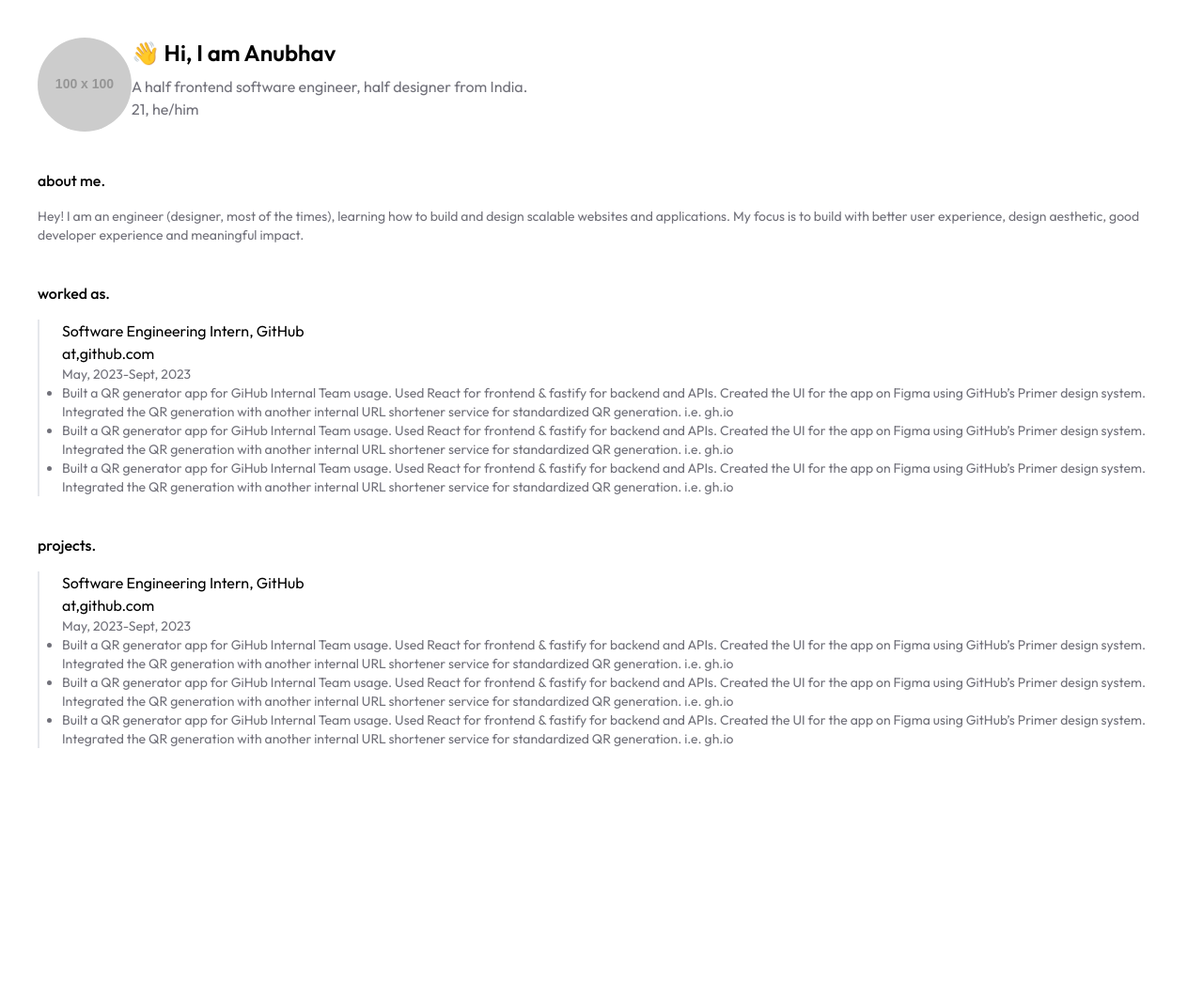
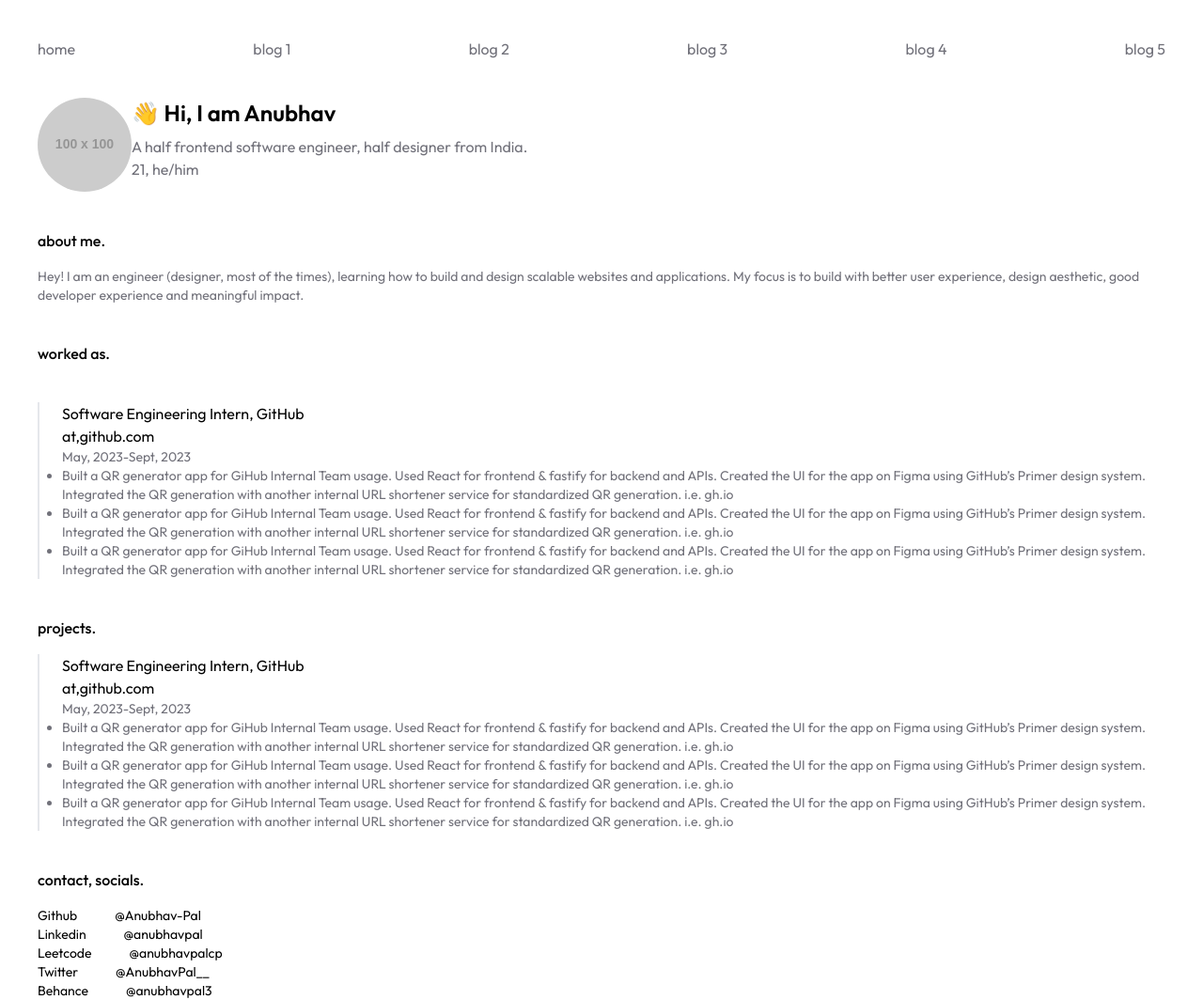
Before and after one commit to Anubhav-Pal/Portfolio, a Next.js app: page / in a window 1280 px wide. Shown: the whole page at 94% size. Before the commit the page ends 836 px from the top, so only its background shows below. Built offline with nearby package versions, Linux system fonts and the light colour scheme.

Commit message:
Add socials section

```diff
--- a/app/(home)/page.js
+++ b/app/(home)/page.js
@@ -1,16 +1,18 @@
 import Aboutme from "@/components/Aboutme";
 import HeroSection from "@/components/HeroSection";
+import Contact from "@/containers/Contact";
 import Projects from "@/containers/Projects";
 import Works from "@/containers/Works";
 
 export default function Page() {
   return (
-    <div className="main-home-container p-10">
+    <div className="main-home-container">
       <div className="flex flex-col gap-10">
         <HeroSection />
         <Aboutme/>
         <Works/>
         <Projects/>
+        <Contact/>
       </div>
     </div>
   )
--- a/app/layout.js
+++ b/app/layout.js
@@ -14,7 +14,9 @@ export default function RootLayout({ children }) {
     <html lang="en" className={outfit.className}>
       <body>
         <Navbar />
+        <div className="px-10">
         {children}
+        </div>
       </body>
     </html>
   );
--- a/components/HeroSection.jsx
+++ b/components/HeroSection.jsx
@@ -2,7 +2,7 @@ import React from 'react'
 
 const HeroSection = () => {
   return (
-    <div className='flex'>
+    <div className='flex mt-10  '>
       <div>
         <div><img src="https://placehold.co/100x100" className='rounded-full' alt="" /></div>
         <div></div>
--- a/components/Navbar.jsx
+++ b/components/Navbar.jsx
@@ -1,9 +1,29 @@
-import React from 'react'
+import React from 'react';
+import Link from 'next/link';
 
 const Navbar = () => {
   return (
-    <div className='font-bold'></div>
-  )
-}
+    <div className='flex text-sd items-center px-10 justify-between mt-10'>
+      <Link href="/">
+        <span>home</span>
+      </Link>
+      <Link href="/blog">
+        <span>blog 1</span>
+      </Link>
+      <Link href="/blog">
+        <span>blog 2</span>
+      </Link>
+      <Link href="/blog">
+        <span>blog 3</span>
+      </Link>
+      <Link href="/blog">
+        <span>blog 4</span>
+      </Link>
+      <Link href="/blog">
+        <span>blog 5</span>
+      </Link>
+    </div>
+  );
+};
 
-export default Navbar
+export default Navbar;
--- /dev/null
+++ b/containers/Contact.jsx
@@ -0,0 +1,50 @@
+import React from 'react'
+
+const Contact = () => {
+    const socials = [
+        {
+            platform: "Github",
+            link: "@Anubhav-Pal",
+            actualLink: "https://github.com/Anubhav-Pal"
+        },
+        {
+            platform: "Linkedin",
+            link: "@anubhavpal",
+            actualLink: "https://www.linkedin.com/in/anubhavpal/"
+        },
+        {
+            platform: "Leetcode",
+            link: "@anubhavpalcp",
+            actualLink: "https://leetcode.com/anubhavpalcp/"
+        },
+        {
+            platform: "Twitter",
+            link: "@AnubhavPal__",
+            actualLink: "https://twitter.com/AnubhavPal__"
+        },
+        {
+            platform: "Behance",
+            link: "@anubhavpal3",
+            actualLink: "https://www.behance.net/anubhavpal3"
+        },
+
+    ]
+    return (
+        <div>
+            <div className='font-medium mb-4'>contact, socials.</div>
+            <div className='flex flex-col'>
+                {
+                    socials.map((social) => (
+                        <div className='flex text-sm gap-10'>
+                            <div>{social.platform}</div>
+                            <div className='text- hover:text-green-400'><a href={social.actualLink}>{social.link}</a></div>
+                        </div>
+                    ))
+                }
+            </div>
+
+        </div>
+    )
+}
+
+export default Contact
--- a/containers/Works.jsx
+++ b/containers/Works.jsx
@@ -3,8 +3,8 @@ import React from 'react'
 
 const Works = () => {
   return (
-    <div>
-      <div className='font-medium mb-4'>worked as.</div>
+    <div className='flex flex-col gap-10'>
+      <div className='font-medium'>worked as.</div>
       <div><Work/></div>
     </div>
   )
```
